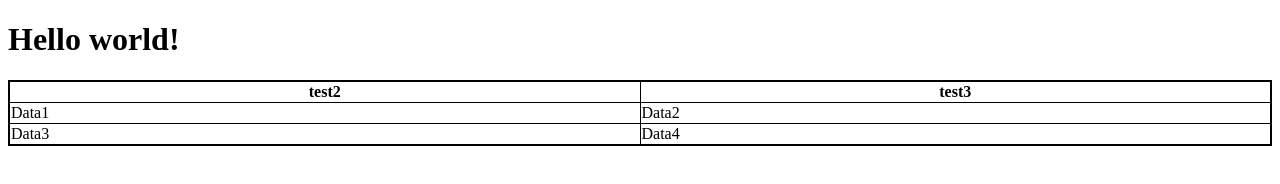
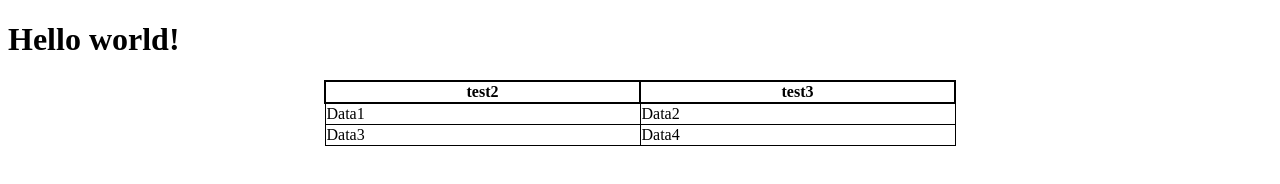
Before and after one commit to mloomets/mloomets.github.io, a plain HTML site: page index.html in a window 1280 px wide. Drawn offline with Linux system fonts and the light colour scheme.

Commit message:
Testing styling on table

```diff
--- a/index.html
+++ b/index.html
@@ -4,20 +4,28 @@
 	<meta charset="UTF-8">
 	<title>My first website</title>
 	<style>
-		th, td {
+		th {
+			border: 2px solid black;
+			border-collapse: collapse;
+		}
+		td {
 			border: 1px solid black;
 			border-collapse: collapse;
 		}
 		table {
-			width: 100%;
-			border: 2px solid black;
+			width: 50%;
+			border: 1px solid black;
 			border-collapse: collapse;
+		}
+		table.center {
+			margin-left: auto;
+			margin-right: auto;
 		}
 	</style>
 </head>
 <body>
 	<h1>Hello world!</h1>
-	<table>
+	<table class="center">
 		<th>test2</th>
 		<th>test3</th>
 		<tr>
```
